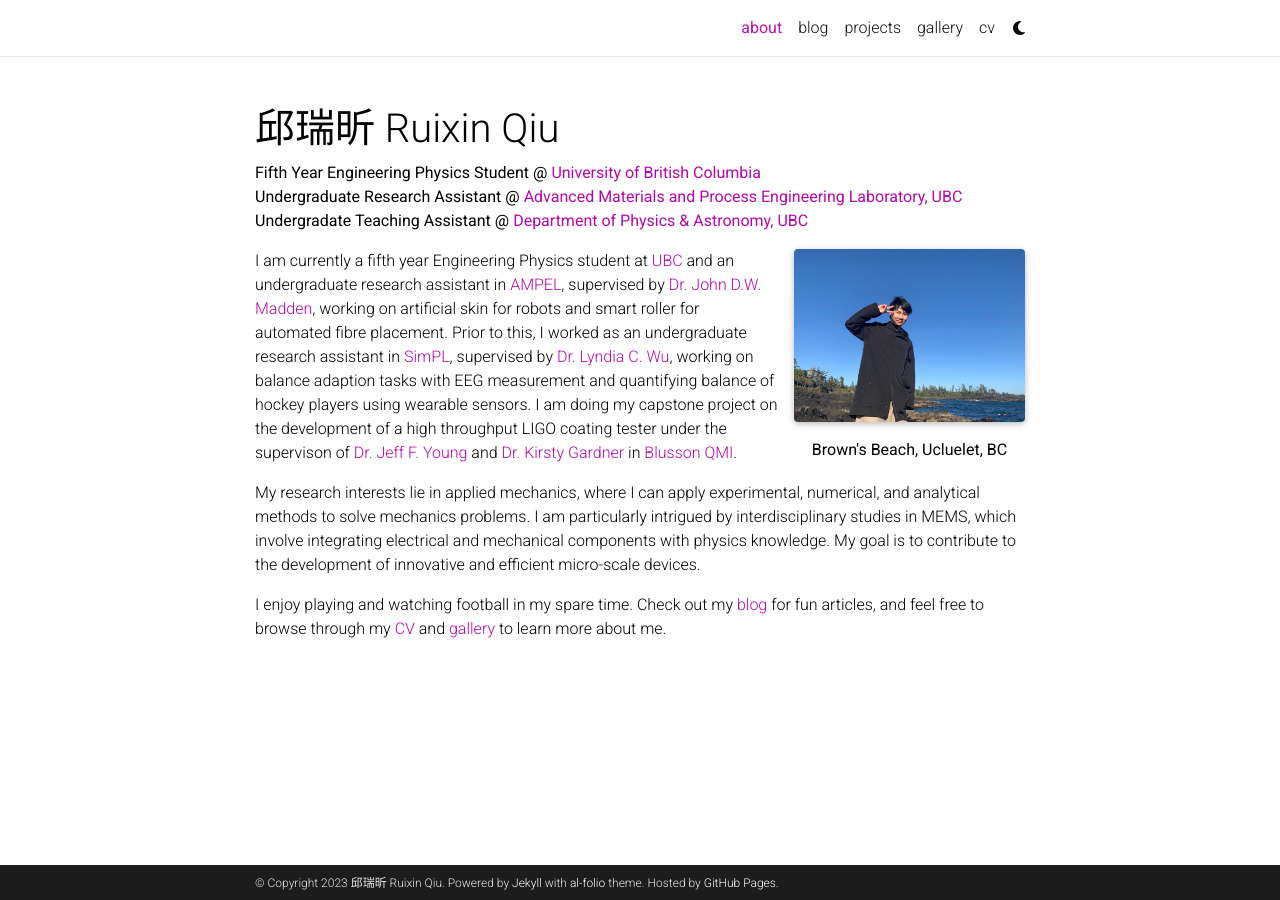
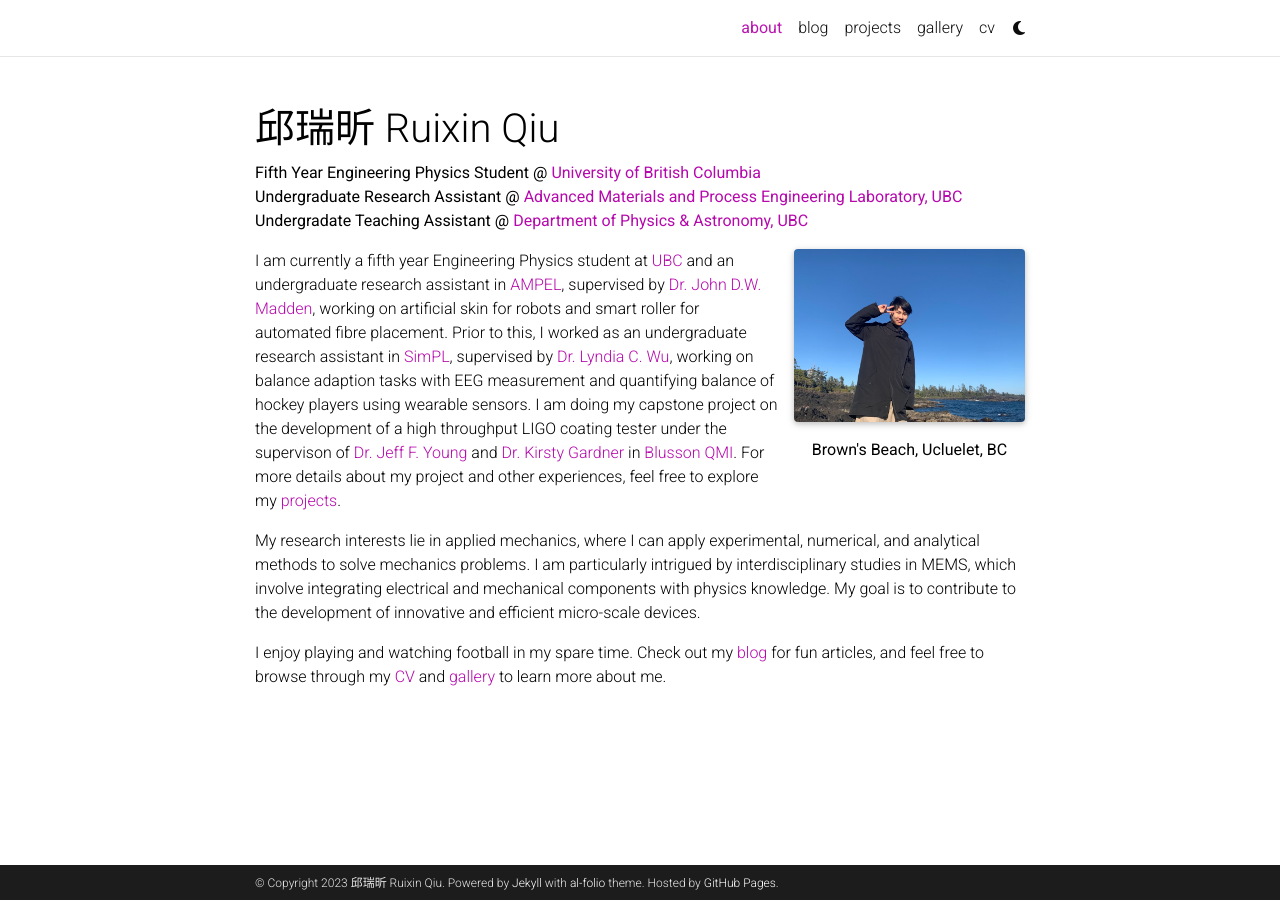
Before and after one commit to qrx10/qrx10.github.io, a Jekyll site: the page built from _pages/about.md, in a window 1280 px wide. Built offline with Jekyll 4.4.1, drawn with Linux system fonts in a browser that asks for light colours; full-size pictures stand in for the smaller copies a plugin makes; comment, search, counter and statistics services are not loaded; a style sheet for code colours, icons or effects is not loaded.

Commit message:
Update about.md

```diff
--- a/_pages/about.md
+++ b/_pages/about.md
@@ -16,7 +16,7 @@
 social: false  # includes social icons at the bottom of the page
 ---
 
-I am currently a fifth year Engineering Physics student at [UBC](https://www.engphys.ubc.ca/) and an undergraduate research assistant in [AMPEL](https://www.ampel.ubc.ca/), supervised by [Dr. John D.W. Madden](https://mm.ece.ubc.ca/john-madden/), working on artificial skin for robots and smart roller for automated fibre placement. Prior to this, I worked as an undergraduate research assistant in [SimPL](https://simpl.mech.ubc.ca/), supervised by [Dr. Lyndia C. Wu](https://mech.ubc.ca/lyndia-wu/), working on balance adaption tasks with EEG measurement and quantifying balance of hockey players using wearable sensors. I am doing my capstone project on the development of a high throughput LIGO coating tester under the supervison of [Dr. Jeff F. Young](https://qmi.ubc.ca/team-member/jeff-young/) and [Dr. Kirsty Gardner](https://www.linkedin.com/in/kirsty-gardner/?originalSubdomain=ca) in [Blusson QMI](https://qmi.ubc.ca/).
+I am currently a fifth year Engineering Physics student at [UBC](https://www.engphys.ubc.ca/) and an undergraduate research assistant in [AMPEL](https://www.ampel.ubc.ca/), supervised by [Dr. John D.W. Madden](https://mm.ece.ubc.ca/john-madden/), working on artificial skin for robots and smart roller for automated fibre placement. Prior to this, I worked as an undergraduate research assistant in [SimPL](https://simpl.mech.ubc.ca/), supervised by [Dr. Lyndia C. Wu](https://mech.ubc.ca/lyndia-wu/), working on balance adaption tasks with EEG measurement and quantifying balance of hockey players using wearable sensors. I am doing my capstone project on the development of a high throughput LIGO coating tester under the supervison of [Dr. Jeff F. Young](https://qmi.ubc.ca/team-member/jeff-young/) and [Dr. Kirsty Gardner](https://www.linkedin.com/in/kirsty-gardner/?originalSubdomain=ca) in [Blusson QMI](https://qmi.ubc.ca/). For more details about my project and other experiences, feel free to explore my [projects](/projects/).
 
 
 My research interests lie in applied mechanics, where I can apply experimental, numerical, and analytical methods to solve mechanics problems. I am particularly intrigued by interdisciplinary studies in MEMS, which involve integrating electrical and mechanical components with physics knowledge. My goal is to contribute to the development of innovative and efficient micro-scale devices.
```
